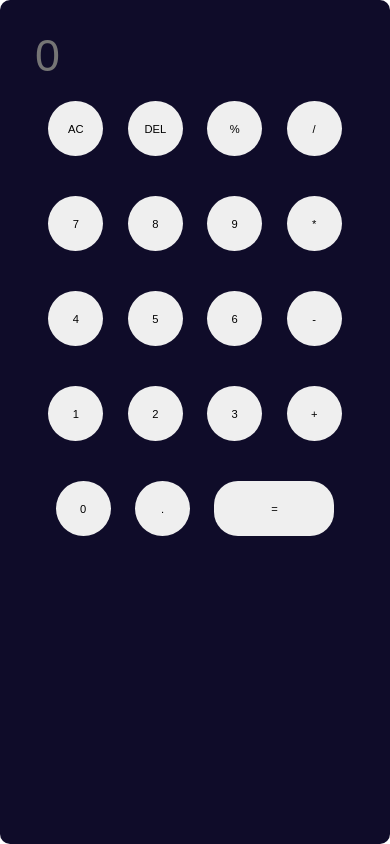
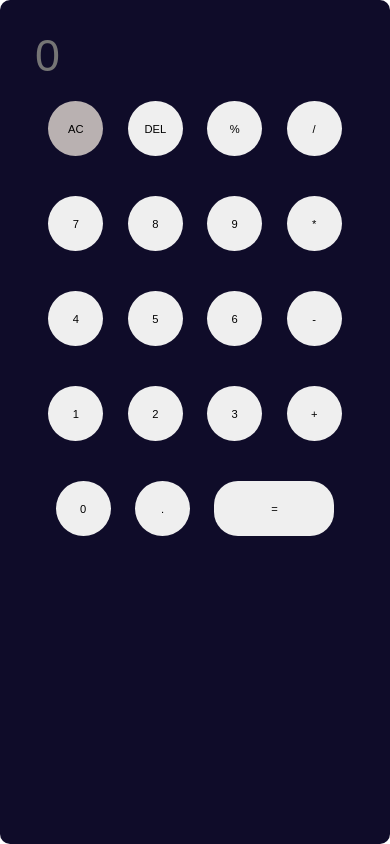
Before and after one commit to shehryarahmed26/Calculator-js, a plain HTML site: page index.html in a window 390 px wide. In both pictures the pointer is over the button "AC". Drawn offline with Linux system fonts and the light colour scheme.

Commit message:
hover-changing

```diff
--- a/style.css
+++ b/style.css
@@ -99,6 +99,10 @@ button {
     margin-inline: 10px;
     border-radius: 50%;
     font-size: 0.7rem;
+    transition: all 0.2s ease-in-out;
+}
+button:hover {
+    background-color: rgb(185, 177, 177);
 }
 .row {
     margin-inline: auto;
```
